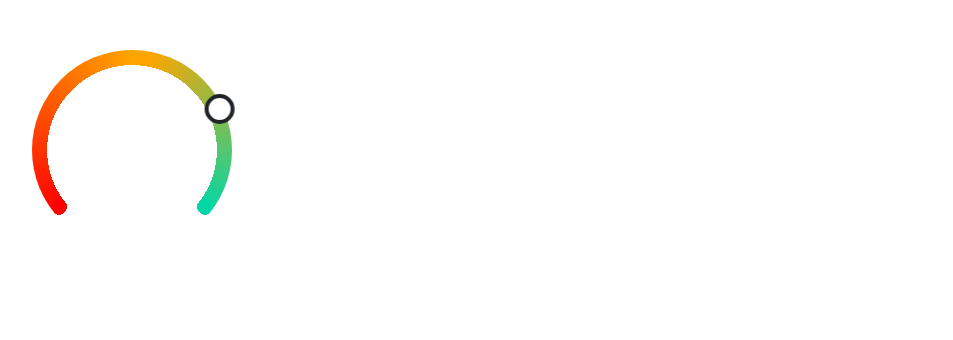
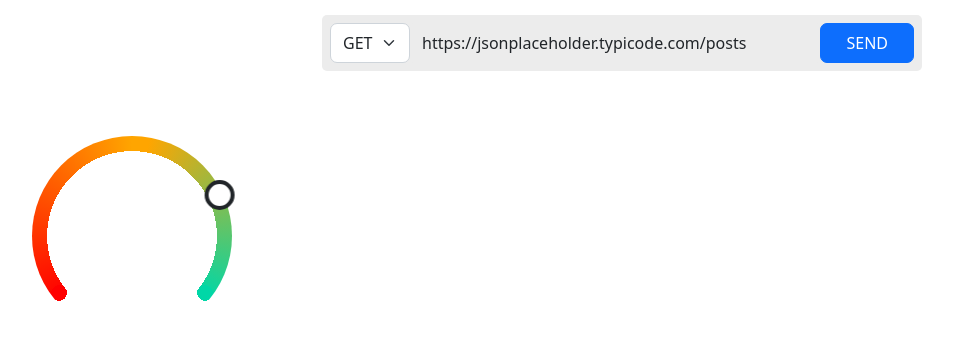
Before and after one commit to touros91/digitiamo-test, a Vue app: page / in a window 1280 px wide. Shown: the top 340 px of the page, without its empty margins (18-971 px from the left). Built offline with nearby package versions, Linux system fonts and the light colour scheme.

Commit message:
Add BaseInput component

```diff
--- a/src/App.vue
+++ b/src/App.vue
@@ -1,15 +1,18 @@
 <template>
   <div id="app">
+    <BaseInput />
     <SpeedCircle />
   </div>
 </template>
 
 <script>
+import BaseInput from "./components/BaseInput.vue";
 import SpeedCircle from "./components/SpeedCircle.vue";
 
 export default {
   name: "App",
   components: {
+    BaseInput,
     SpeedCircle,
   },
 };
--- /dev/null
+++ b/src/components/BaseInput.vue
@@ -0,0 +1,63 @@
+<template>
+  <div class="input-container">
+    <select
+      class="form-select width-select"
+      aria-label="Default select example"
+    >
+      <option v-for="(request, index) in apiRequests" :key="index">
+        {{ request }}
+      </option>
+    </select>
+    <input
+      type="text"
+      class="form-control input"
+      :value="url"
+      aria-label="Username"
+      aria-describedby="basic-addon1"
+    />
+    <button type="button" class="btn btn-primary send">SEND</button>
+  </div>
+</template>
+
+<script>
+export default {
+  data() {
+    return {
+      url: "https://jsonplaceholder.typicode.com/posts",
+      apiRequests: ["GET", "POST", "PUT", "PATCH", "DELETE"],
+    };
+  },
+};
+</script>
+
+<style lang="scss" scoped>
+.input-container {
+  max-width: 600px;
+  background-color: #ececec;
+  border-radius: 5px;
+  padding: 8px;
+  margin: 15px auto;
+  display: flex;
+  justify-content: space-between;
+  background-color: #ececec;
+}
+
+input {
+  background-color: #ececec;
+  border: none;
+}
+
+.width-select {
+  width: 80px;
+  appearance: none;
+}
+
+.send {
+  padding: 7px 25px;
+}
+
+.width-select,
+button {
+  border-radius: 7px;
+}
+</style>
```
Also changed, not shown: src/components/HelloWorld.vue (deleted, +0 -58 lines).
